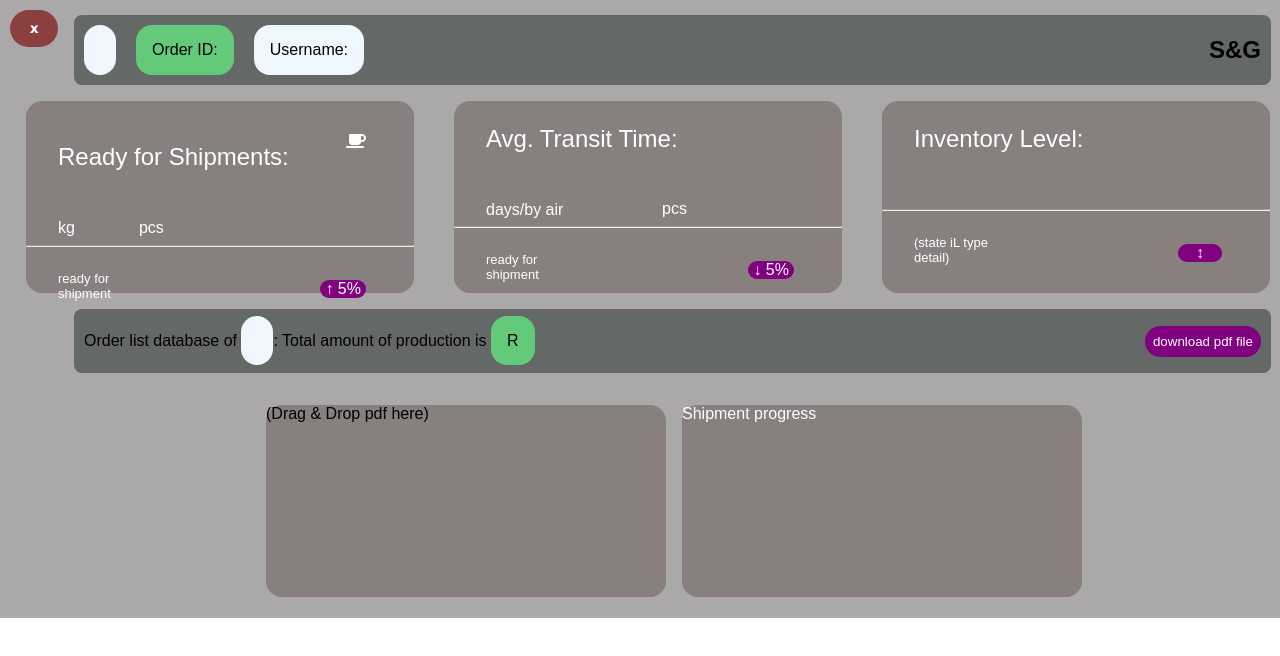
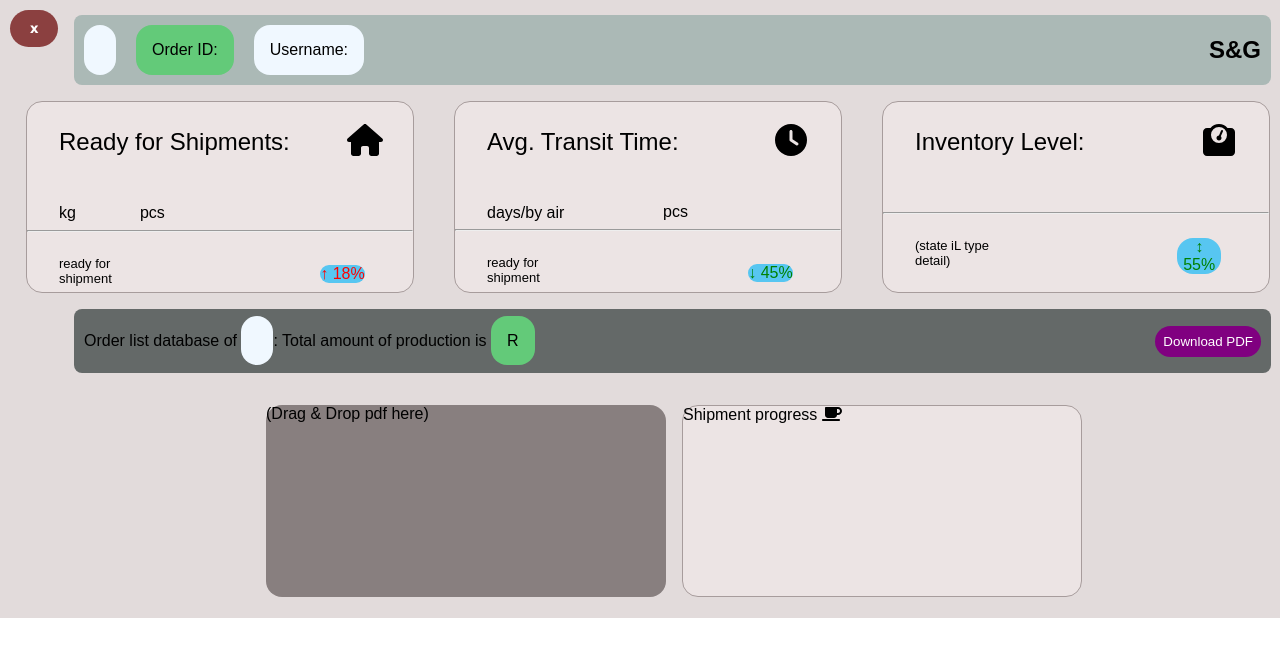
Before and after one commit to YungPharaoh65/supplyChainManagement-1, a React (Vite) app: page /dashboard in a window 1280 px wide. Shown: the top 656 px of the page. Built offline with nearby package versions, Linux system fonts and the light colour scheme.

Commit message:
made changes in dashboard

```diff
--- a/package.json
+++ b/package.json
@@ -12,8 +12,10 @@
     "@testing-library/react": "^13.4.0",
     "@testing-library/user-event": "^13.5.0",
     "firebase": "^10.12.1",
+    "html2canvas": "^1.4.1",
     "jspdf": "^2.5.1",
     "jspdf-autotable": "^3.8.2",
+    "pdfjs-dist": "^4.5.136",
     "prop-types": "^15.8.1",
     "react": "^18.3.1",
     "react-dom": "^18.3.1",
--- a/src/Functiona/Details/details.jsx
+++ b/src/Functiona/Details/details.jsx
@@ -83,11 +83,11 @@ const Details = () => {
             <label className="login-label" htmlFor="inventoryLevel">Inventory Level:</label>
             <select className="login-input" id="inventoryLevel" value={inventoryLevel} onChange={(e) => setInventoryLevel(e.target.value)}>
               <option value="">Select Inventory Level</option>
-              <option value="Level 1">Level 1 (Palletized Units)</option>
-              <option value="Level 2">Level 2 (Industrial Crates)</option>
-              <option value="Level 3">Level 3 (Corrugated Shipping Containers)</option>
-              <option value="Level 4">Level 4 (Bulk Storage Drums)</option>
-              <option value="Level 5">Level 5 (FIBCs)</option>
+              <option value="Level 1 (Palletized Units)">Level 1 (Palletized Units)</option>
+              <option value="Level 2 (Industrial Crates)">Level 2 (Industrial Crates)</option>
+              <option value="Level 3 (Corrugated Shipping Containers)">Level 3 (Corrugated Shipping Containers)</option>
+              <option value="Level 4 (Bulk Storage Drums)">Level 4 (Bulk Storage Drums)</option>
+              <option value="Level 5 (FIBCs)">Level 5 (FIBCs)</option>
             </select>
           </div>
         </div>
@@ -107,8 +107,6 @@ const Details = () => {
           </div>
         </div>
 
-       <input type="file" accept="application/pdf" />
-
         <button className="login-button" type="submit">Submit</button>
       </form>
     </div>
--- a/src/Functiona/dashboard/dashboard.css
+++ b/src/Functiona/dashboard/dashboard.css
@@ -2,10 +2,11 @@
 /*DASHBOARD*//*DASHBOARD*//*DASHBOARD*//*DASHBOARD*/
 /*DASHBOARD*//*DASHBOARD*//*DASHBOARD*//*DASHBOARD*/
 .dashboard-header {
-    background-color: #aaa8a8;
+    background-color: #e2dbdb;
     width: 100%;
     height:38.6rem;
     padding: 10px;
+    color: black;
 
 }
 
@@ -19,7 +20,8 @@
     align-items: center;
     margin-left: 4rem;
 margin-top: -2rem;
-    background-color: rgb(100, 105, 104);
+    background-color: rgb(171, 185, 182);
+
 }
 
 .navbar2 {
@@ -32,6 +34,7 @@ margin-top: -2rem;
     height: 4rem;
 
     background-color: rgb(100, 105, 104);
+
 }
 
 .navbar-left {
@@ -57,6 +60,7 @@ margin-top: -2rem;
       align-items: center;
     gap: 1.5rem;
     margin-top: -1rem;
+
 }
 
 .alignbtntext{
@@ -65,6 +69,7 @@ margin-top: -2rem;
     gap: 10rem;
     margin-left: 2rem;
     margin-top: -1.5rem;
+
 }
 
 
@@ -72,17 +77,20 @@ margin-top: -2rem;
     display: flex;
       gap: -1rem;
       margin-left: 15rem;
+
 }
 
 .box{
     width: 25rem;
     height: 12rem;
-    background-color: rgb(136, 127, 127);
+    background-color: rgb(236, 228, 228);
     margin-top: 2rem;
     border-radius: 1rem;
     margin-left: 1rem;
 
     background-color: 'rgb(178, 178, 255)';
+    color: black;
+    border: 1px solid rgb(167, 156, 156);
 
 }
 
@@ -102,7 +110,7 @@ margin-top: -2rem;
     font-weight:500;
     font-size: 1.5rem;
     margin-left: 2rem;
-    margin-top: 1.5rem;
+    margin-top: 0.5rem;
 }
 
 .movepart1{
@@ -149,8 +157,8 @@ margin-top: -2rem;
     width: 3rem;
     border-radius: 1rem;
     border: none;
-    background-color: purple;
-    color: white;
+    background-color: rgb(87, 198, 241);
+
 }
 
 .navbar-item1{
@@ -178,7 +186,7 @@ margin-top: -2rem;
     border-radius: 5rem;
     border: none;
     background-color: rgb(139, 64, 64);
-    color: white;
+
 
     font-weight: 1000;
 }
@@ -188,12 +196,12 @@ margin-top: -2rem;
      border-radius: 5rem;
     border: none;
     background-color: rgb(233, 38, 38);
-
     font-weight: 1000;
 }
 
 
 .alignfirstrowicons{
     margin-left: 20rem;
-    margin-bottom: -2rem;
+    margin-bottom: -2.2rem;
+    font-size: 2rem;
 }
--- a/src/Functiona/dashboard/dashboard.jsx
+++ b/src/Functiona/dashboard/dashboard.jsx
@@ -1,8 +1,10 @@
-import React from 'react';
+import React, { useState, useEffect, useRef } from 'react';
 import { Link, useLocation } from 'react-router-dom';
 import './dashboard.css';
 import { FontAwesomeIcon } from '@fortawesome/react-fontawesome';
-import { faCoffee } from '@fortawesome/free-solid-svg-icons';
+import { faClock, faCoffee, faHome, faWeight } from '@fortawesome/free-solid-svg-icons';
+import html2canvas from 'html2canvas';
+import jsPDF from 'jspdf';
 
 const Dashboard = () => {
   const location = useLocation();
@@ -15,13 +17,89 @@ const Dashboard = () => {
     inventoryLevel,
     shipmentWeight,
     shipmentQuantity,
-    pdfFile
+    pdfFile: initialPdfFile
   } = location.state || {};
 
+  const [pdfFile, setPdfFile] = useState(initialPdfFile || null);
+  const [randomNumber1, setRandomNumber1] = useState(0);
+  const [randomNumber2, setRandomNumber2] = useState(0);
+  const [randomNumber3, setRandomNumber3] = useState(0);
+  const dashboardRef = useRef();
+
+  useEffect(() => {
+    const generateRandomNumber = () => Math.floor(Math.random() * 46) + 10;
+
+    const updateNumbers = () => {
+      setRandomNumber1(generateRandomNumber());
+      setRandomNumber2(generateRandomNumber());
+      setRandomNumber3(generateRandomNumber());
+    };
+
+    // Update the numbers every 2 seconds
+    const intervalId = setInterval(updateNumbers, 2000);
+
+    // Initial update
+    updateNumbers();
+
+    // Clear the interval when the component unmounts
+    return () => clearInterval(intervalId);
+  }, []);
+
+  const getTextColor = (number) => {
+    return number <= 25 ? 'red' : 'green';
+  }
+
+  const handleDrop = (event) => {
+    event.preventDefault();
+    const file = event.dataTransfer.files[0];
+    if (file && file.type === 'application/pdf') {
+      setPdfFile(file);
+    }
+  };
+
+  const handleDragOver = (event) => {
+    event.preventDefault();
+  };
+
+  const downloadMergedPdf = async () => {
+    // Capture the dashboard as an image
+    const canvas = await html2canvas(dashboardRef.current);
+    const dashboardImage = canvas.toDataURL('image/png');
+
+    // Create a new jsPDF instance
+    const pdf = new jsPDF('p', 'pt', 'a4');
+
+    // Add the dashboard image to the PDF
+    const imgProps = pdf.getImageProperties(dashboardImage);
+    const pdfWidth = pdf.internal.pageSize.getWidth();
+    const pdfHeight = (imgProps.height * pdfWidth) / imgProps.width;
+    pdf.addImage(dashboardImage, 'PNG', 0, 0, pdfWidth, pdfHeight);
+
+    // If there's a PDF file, add it to the new PDF
+    if (pdfFile) {
+      const pdfBytes = await pdfFile.arrayBuffer();
+      const pdfData = new Uint8Array(pdfBytes);
+      const existingPdf = new jsPDF({ format: 'a4' });
+      existingPdf.load(pdfData);
+
+      const existingPages = existingPdf.getNumberOfPages();
+
+      for (let i = 1; i <= existingPages; i++) {
+        pdf.addPage();
+        const page = pdf.internal.pages.length - 1;
+        pdf.setPage(page);
+        const pageContent = existingPdf.getPage(i);
+        pdf.addImage(pageContent, 'PDF', 0, 0, pdfWidth, pdfHeight);
+      }
+    }
+
+    // Download the merged PDF
+    pdf.save('dashboard_and_pdf.pdf');
+  };
+
   return (
-    <div className="dashboard">
+    <div className="dashboard" ref={dashboardRef}>
       <header className="dashboard-header">
-
         <Link to="/"><button className="backbtn">x</button></Link>
         <nav className="navbar">
           <div className="navbar-left">
@@ -36,42 +114,39 @@ const Dashboard = () => {
 
         <div className="alignboxes">
           <div className="box">
-          <FontAwesomeIcon icon={faCoffee} className="alignfirstrowicons"/>
-          <div className="subtitle"> Ready for Shipments:</div> <div className="movepart1"><div className="text1">{shipmentWeight} kg </div>
-
-            <div className="part2"> {shipmentQuantity} pcs</div>
+            <FontAwesomeIcon icon={faHome} className="alignfirstrowicons"/>
+            <div className="subtitle">Ready for Shipments:</div>
+            <div className="movepart1">
+              <div className="text1">{shipmentWeight} kg</div>
+              <div className="part2">{shipmentQuantity} pcs</div>
             </div>
-
             <hr />
             <div className="alignbtntext">
-
               <p>ready for shipment</p>
-             <div className="smalltext">↑ 5%</div>
+              <div className="smalltext" style={{ color: getTextColor(randomNumber1) }}>↑ {randomNumber1}%</div>
             </div>
-
-          </div>
-
-
-          <div className="box">
-          <div className="subtitle">Avg. Transit Time:</div> <div className="movepart3">{shipmentPrice} days/by air</div>
-
-          <div className="part4"> {shipmentQuantity} pcs</div>
-          <hr />
-          <div className="alignbtntext">
-
-  <p>ready for shipment</p>
-             <div className="smalltext">↓ 5%</div>
-             </div>
-
           </div>
 
           <div className="box">
-          <div className="subtitle">Inventory Level: </div>  <div className="movepart1">{inventoryLevel}</div>
+            <FontAwesomeIcon icon={faClock} className="alignfirstrowicons"/>
+            <div className="subtitle">Avg. Transit Time:</div>
+            <div className="movepart3">{shipmentPrice} days/by air</div>
+            <div className="part4">{shipmentQuantity} pcs</div>
             <hr />
             <div className="alignbtntext">
+              <p>ready for shipment</p>
+              <div className="smalltext" style={{ color: getTextColor(randomNumber2) }}>↓ {randomNumber2}%</div>
+            </div>
+          </div>
 
+          <div className="box">
+            <FontAwesomeIcon icon={faWeight} className="alignfirstrowicons"/>
+            <div className="subtitle">Inventory Level:</div>
+            <div className="movepart1">{inventoryLevel}</div>
+            <hr />
+            <div className="alignbtntext">
               <p>(state iL type detail)</p>
-             <div className="smalltext">↕</div>
+              <div className="smalltext" style={{ color: getTextColor(randomNumber3) }}>↕ {randomNumber3}%</div>
             </div>
           </div>
         </div>
@@ -80,19 +155,23 @@ const Dashboard = () => {
           <div className="navbar-left">
             <span>Order list database of <span className="navbar-item3">{supplierName}</span>: Total amount of production is <span className="navbar-item2">R{shipmentPrice}</span></span>
             <br />
-
           </div>
           <div className="navbar-right">
-            <button className="pdfbtn">download pdf file</button>
+            <button className="pdfbtn" onClick={downloadMergedPdf} disabled={!pdfFile}>
+              Download PDF
+            </button>
           </div>
         </nav>
 
         <div className="alignboxes2">
-          <div className="checkbox">
+          <div className="checkbox"
+            onDrop={handleDrop}
+            onDragOver={handleDragOver}
+          >
             (Drag & Drop pdf here)
-            {pdfFile && <a href={URL.createObjectURL(pdfFile)} target="_blank" rel="noopener noreferrer"> View PDF</a>}
+            {pdfFile && <a href={URL.createObjectURL(pdfFile)} target="_blank" rel="noopener noreferrer">View PDF</a>}
           </div>
-          <div className="box">Shipment progress  <FontAwesomeIcon icon="coffee" /></div>
+          <div className="box">Shipment progress <FontAwesomeIcon icon={faCoffee} /></div>
         </div>
       </header>
     </div>
```
Also changed, not shown: 1 other file (tests, documents, lock files or other folders). Lines whose indentation alone changed are shown as unchanged.
